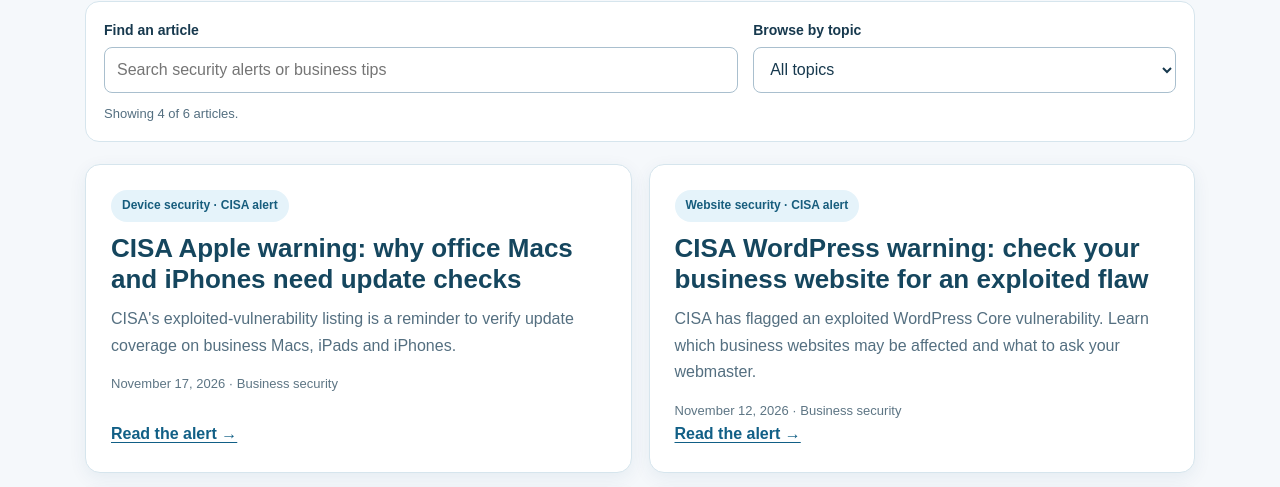
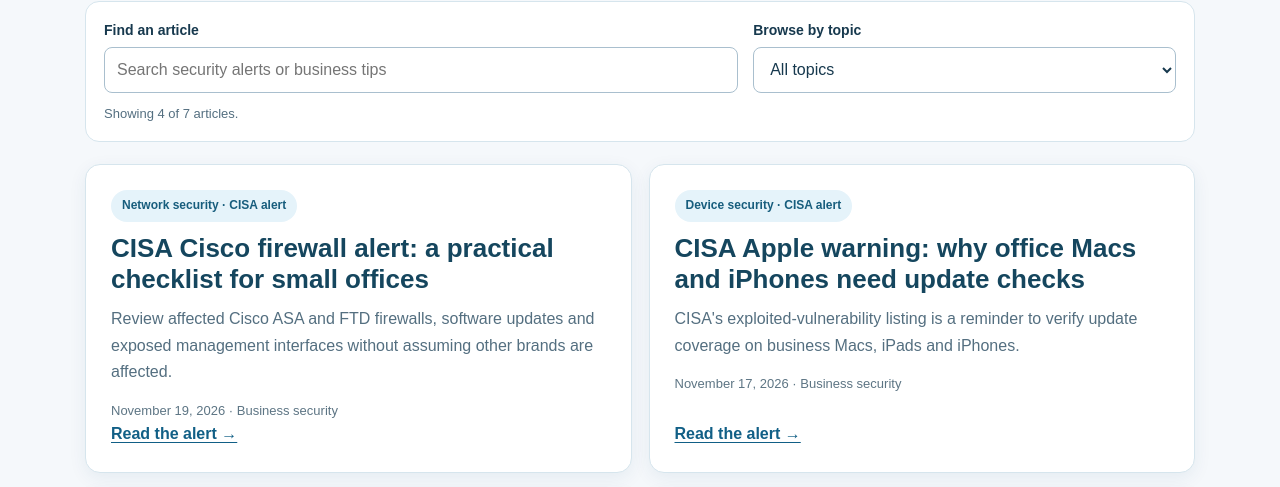
Before and after one commit to 88BitDH/business-suncoast, a plain HTML site: page alerts/index.html in a window 1280 px wide. Shown: the part 623-1110 px from the top of the page. Drawn offline with Linux system fonts and the light colour scheme.

Commit message:
Add Nov 19 Cisco firewall alert card

```diff
--- a/alerts/index.html
+++ b/alerts/index.html
@@ -61,6 +61,14 @@
 </div>
 <!-- ADD A NEW ARTICLE CARD HERE when publishing a new post. Give each post its own /alerts/slug/ URL and link to the relevant services. -->
 <div class="alerts-grid">
+<article class="alerts-card" data-topic="alerts|guides" data-topics="alerts guides">
+<span class="alerts-tag">Network security · CISA alert</span>
+<h3><a href="/alerts/cisa-cisco-firewall-security-review/">CISA Cisco firewall alert: a practical checklist for small offices</a></h3>
+<p>Review affected Cisco ASA and FTD firewalls, software updates and exposed management interfaces without assuming other brands are affected.</p>
+<span class="alerts-meta">November 19, 2026 · Business security</span>
+<a class="alerts-more" href="/alerts/cisa-cisco-firewall-security-review/">Read the alert →</a>
+</article>
+
 <article class="alerts-card" data-topic="alerts|guides" data-topics="alerts guides">
 <span class="alerts-tag">Device security · CISA alert</span>
 <h3><a href="/alerts/apple-security-updates-cisa-kev-2026/">CISA Apple warning: why office Macs and iPhones need update checks</a></h3>
```
